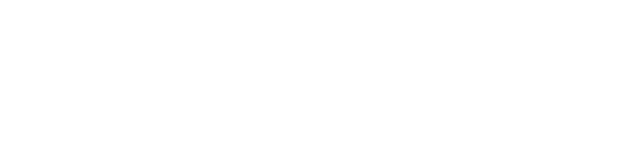
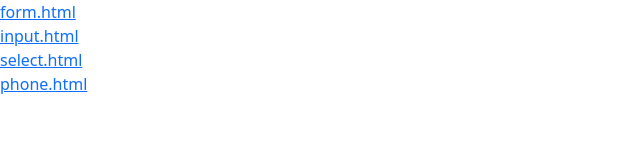
Before and after one commit to ken00078/web1, a plain HTML site: page index.html in a window 1280 px wide. Shown: the whole page, without its empty margins (0-640 px from the left). Drawn offline with nearby package versions, Linux system fonts and the light colour scheme.

Commit message:
Update index.html

```diff
--- a/index.html
+++ b/index.html
@@ -9,13 +9,13 @@
 </head>
 
 <body>
-    <a href="https://github.com/ken00078/web1/blob/main/form.html"></a>
+    <a href="https://github.com/ken00078/web1/blob/main/form.html">form.html</a>
     <br>
-    <a href="https://github.com/ken00078/web1/blob/main/input.html"></a>
+    <a href="https://github.com/ken00078/web1/blob/main/input.html">input.html</a>
     <br>
-    <a href="https://github.com/ken00078/web1/blob/main/select.html"></a>
+    <a href="https://github.com/ken00078/web1/blob/main/select.html">select.html</a>
     <br>
-    <a href="https://github.com/ken00078/web1/blob/main/phone.html"></a>
+    <a href="https://github.com/ken00078/web1/blob/main/phone.html">phone.html</a>
     <br>
 </body>
 </html>
```
